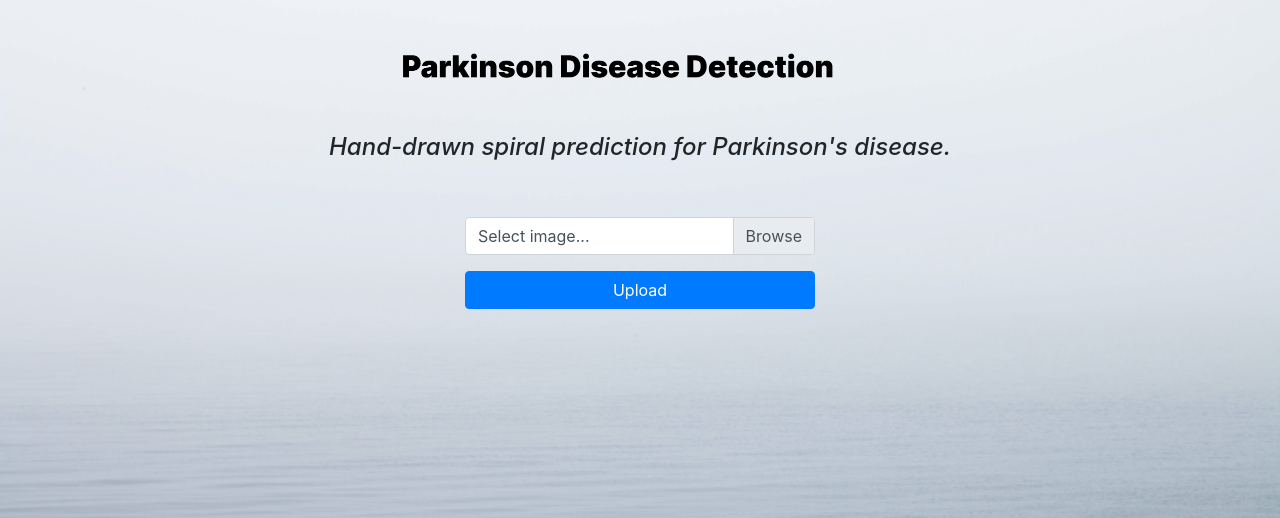
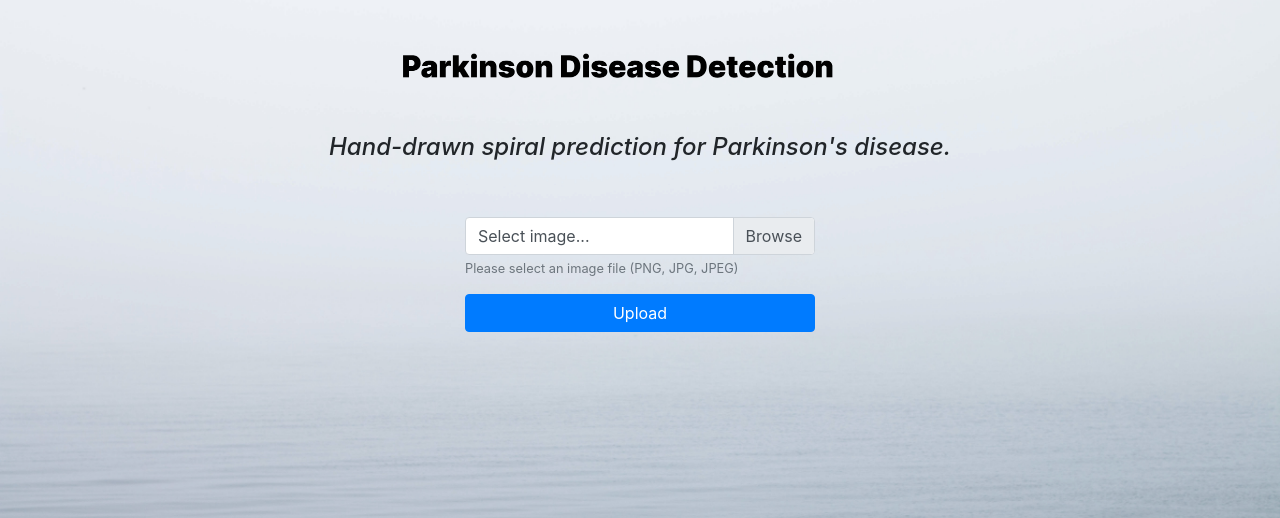
Before and after one commit to codewithmadhuchandra/Parkinson-s-Disease, a Flask app: page / in a window 1280 px wide. Shown: the part 56-574 px from the top of the page. Run offline with Flask 3, Linux system fonts and the light colour scheme; some libraries are stand-ins or nearby versions.

Commit message:
upload button alert done

```diff
--- a/app.py
+++ b/app.py
@@ -13,19 +13,20 @@ app.config["IMAGE_UPLOADS"] = "C:\\Users\\MADHU_CHANDRA\\OneDrive\\Desktop\\gitp
 @app.route("/", methods=["GET", "POST"])
 def upload_image():
    if request.method == "POST":
-      if request.files:
-         image = request.files["image"]
+      if 'image' not in request.files:
+         return render_template("index.html", error="No image selected")
 
+      image = request.files["image"]
+
+      if image.filename == '':
+         return render_template("index.html", error="No image selected")
+
+      if image:
          image_url = os.path.join(app.config["IMAGE_UPLOADS"], image.filename)
-
          image.save(image_url)
-
          print("Image saved")
-
          result = process_image(image_url)
-
          print(result)
-
          image_path = "static/img/" + image.filename
          return render_template("result.html", result=result, image_path=image_path)
 
--- a/templates/index.html
+++ b/templates/index.html
@@ -29,12 +29,18 @@
             <div class="row mt-5">
                 <div class="col-md-4 offset-md-4">
                     <div class="custom-file">
-                        <form action="/" method="POST" enctype="multipart/form-data">
+                        {% if error %}
+                        <div class="alert alert-danger" role="alert">
+                            {{ error }}
+                        </div>
+                        {% endif %}
+                        <form action="/" method="POST" enctype="multipart/form-data" onsubmit="return validateForm()">
                             <div class="form-group">
                                 <div class="custom-file">
-                                    <input type="file" accept="image/*" class="custom-file-input" name="image" id="image" oninput="filesize(this);">
+                                    <input type="file" accept="image/*" class="custom-file-input" name="image" id="image" required oninput="filesize(this);">
                                     <label class="custom-file-label" for="image">Select image...</label>
                                 </div>
+                                <small class="form-text text-muted">Please select an image file (PNG, JPG, JPEG)</small>
                             </div>
                             <button type="submit" class="btn btn-primary btn-block">Upload</button>
                         </form>
@@ -42,5 +48,15 @@
                 </div>
             </div>
         </div>
+        <script>
+            function validateForm() {
+                var fileInput = document.getElementById('image');
+                if (!fileInput.files || fileInput.files.length === 0) {
+                    alert('Please select an image file to upload.');
+                    return false;
+                }
+                return true;
+            }
+        </script>
     </body>
 </html>
```
